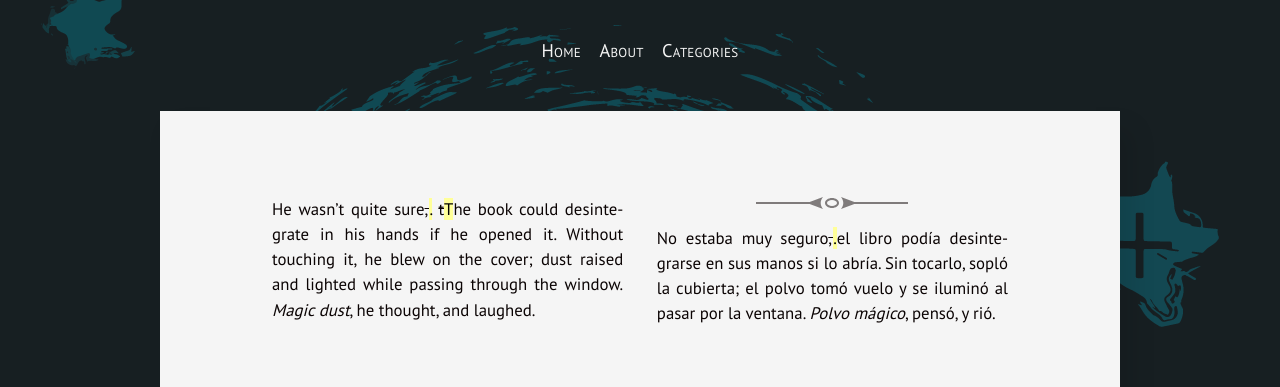
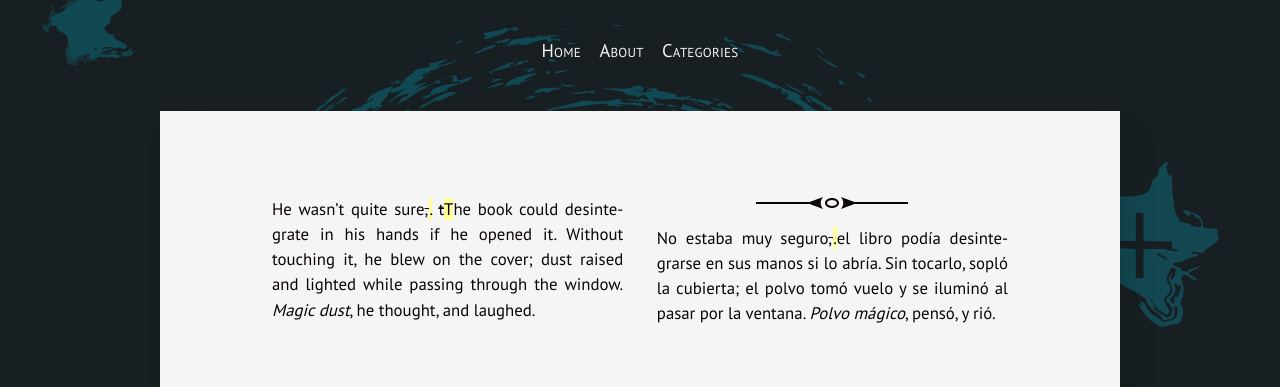
Before and after one commit to silvialohrmann/editorial, a Jekyll site: the page built from _posts/2022-11-21-he-wasnt-quite-sure.md, in a window 1280 px wide. Shown: the top 387 px of the page. Built offline with Jekyll 4.4.1, drawn with Linux system fonts in a browser that asks for light colours.

Commit message:
Update 2022-11-21-he-wasnt-quite-sure.md

```diff
--- a/_posts/2022-11-21-he-wasnt-quite-sure.md
+++ b/_posts/2022-11-21-he-wasnt-quite-sure.md
@@ -4,5 +4,5 @@ category: Microstories
 layout: post
 ---
 He wasn’t quite sure<del>,</del><ins title="edited on 2022/11/21">.</ins> <del>t</del><ins title="edited on 2022/11/21">T</ins>he book could desintegrate in his hands if he opened it. Without touching it, he blew on the cover; dust raised and lighted while passing through the window. *Magic dust*, he thought, and laughed.
-<hr>
+<hr class="column">
 No estaba muy seguro<del>,</del><ins title="edited on 2022/12/18">.</ins>el libro podía desintegrarse en sus manos si lo abría. Sin tocarlo, sopló la cubierta; el polvo tomó vuelo y se iluminó al pasar por la ventana. *Polvo mágico*, pensó, y rió.
```
